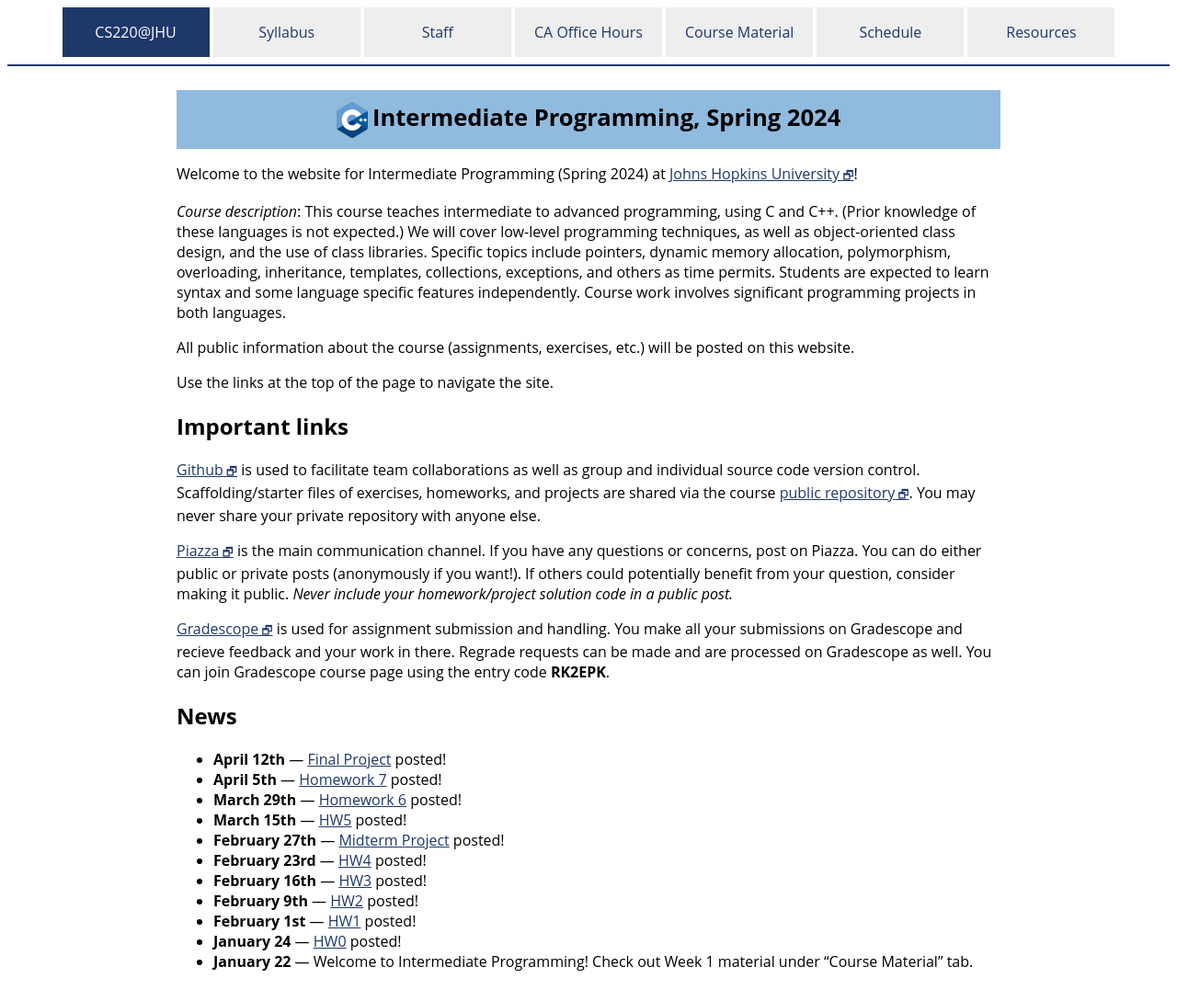
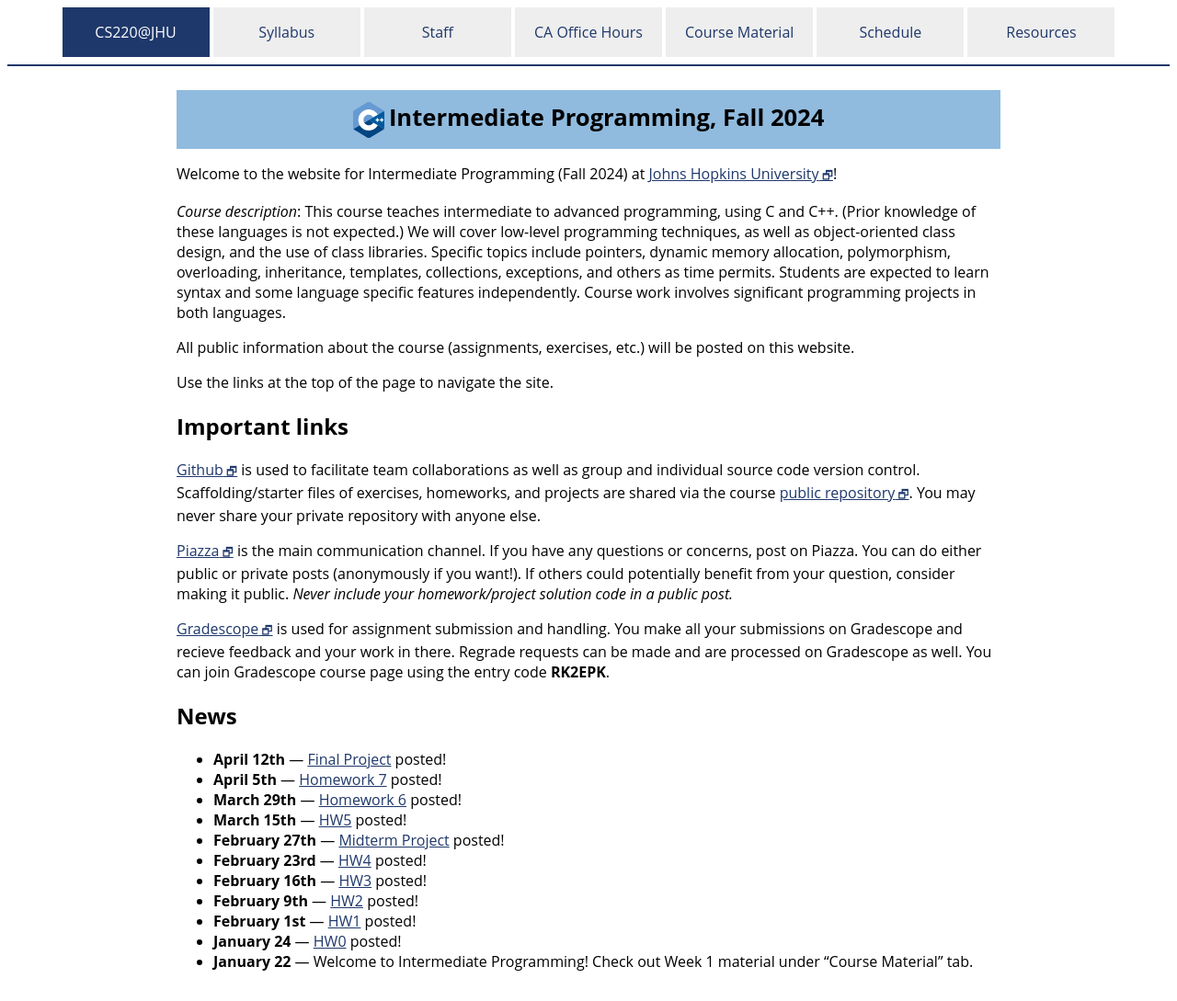
Before and after one commit to jhu-ip/cs220-f24, a Jekyll site: the page built from index.md, in a window 1280 px wide. Shown: the whole page at 92% size. Built offline with Jekyll 4.4.1, drawn with Linux system fonts in a browser that asks for light colours.

Commit message:
Extremely lazy first pass updating dates from Spring 2024 -> Fall 2024

```diff
--- a/index.md
+++ b/index.md
@@ -1,10 +1,10 @@
 ---
 layout: default
-title: "Intermediate Programming, Spring 2024"
+title: "Intermediate Programming, Fall 2024"
 category: "home"
 ---
 
-Welcome to the website for Intermediate Programming (Spring 2024) at
+Welcome to the website for Intermediate Programming (Fall 2024) at
 <a class="external" target="_blank" href="https://www.jhu.edu/">Johns Hopkins University</a>!
 
 *Course description*: This course teaches intermediate to advanced
@@ -28,7 +28,7 @@
 team collaborations as well as group and individual
 source code version control. Scaffolding/starter files of
 exercises, homeworks, and projects are shared via the course
-<a class="external" target="_blank" href="https://github.com/jhu-ip/cs220-sp24-public">public repository</a>.
+<a class="external" target="_blank" href="https://github.com/jhu-ip/cs220-f24-public">public repository</a>.
 You may never share your private repository with anyone else.
 
 <a class="external" target="_blank" href="https://piazza.com/jhu/spring2024/en601220/home">Piazza</a> is
```
Also changed, not shown: assign/hw1.md (+3 -1 lines), schedule.md (+1 -1 lines), syllabus.md (+1 -1 lines), README.md.
